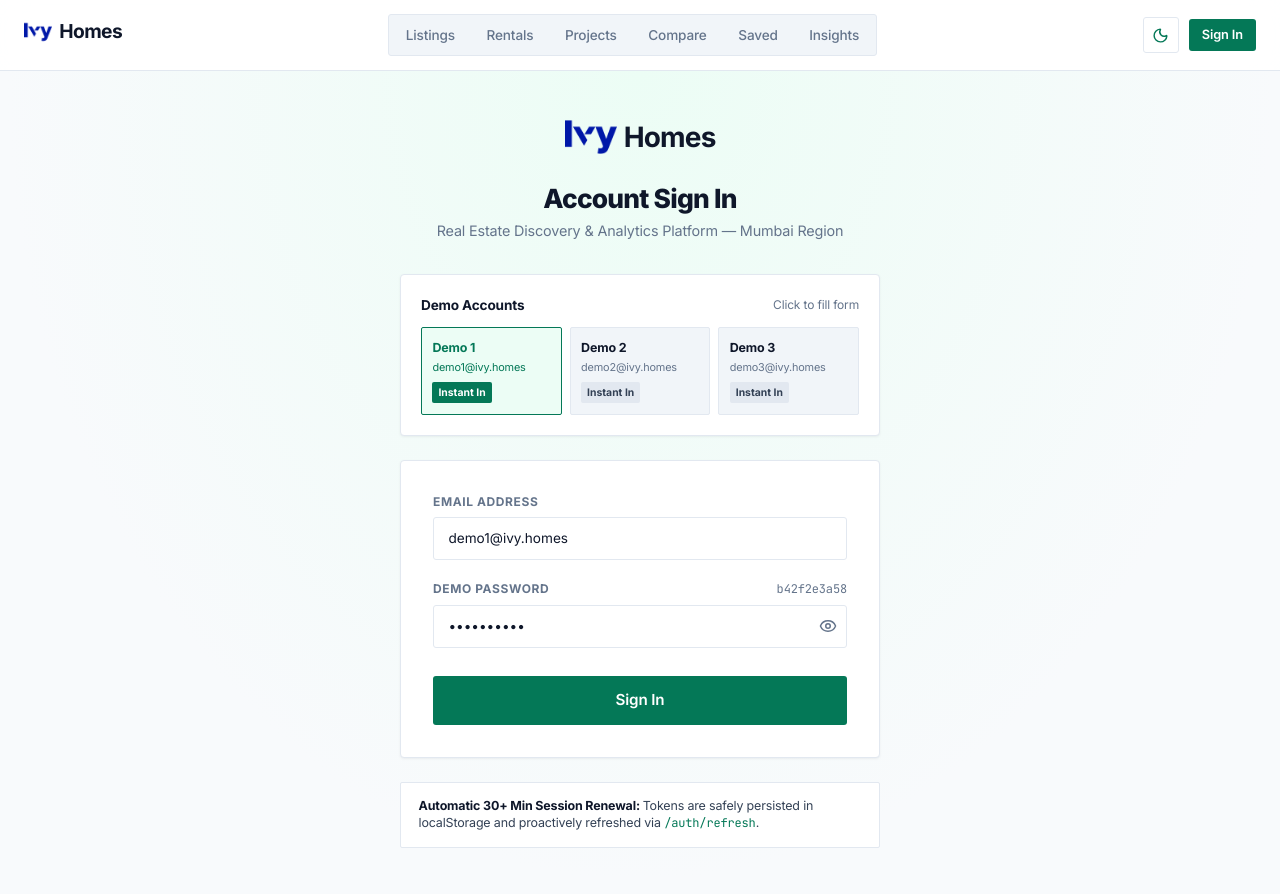
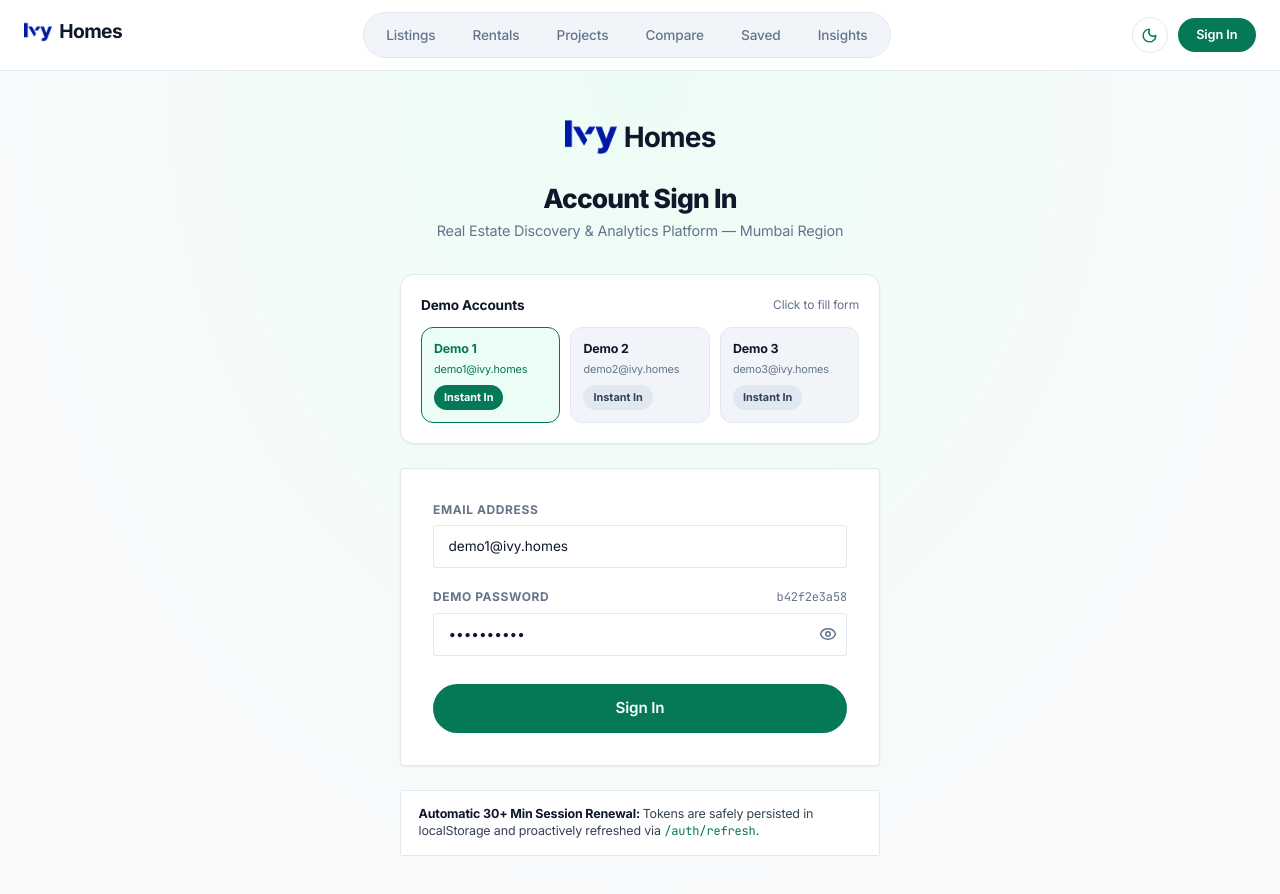
Before and after one commit to SA1024ag/IvyHomestask20234225, a React (Vite) app: page /#/login in a window 1280 px wide. Built offline with nearby package versions, Linux system fonts and the light colour scheme.

Commit message:
feat: make audit counts dynamic ({AUDIT_FINDINGS.length}), round navbar dock, round logout and demo account buttons

```diff
--- a/src/components/Navbar.jsx
+++ b/src/components/Navbar.jsx
@@ -60,10 +60,10 @@ export default function Navbar() {
         <nav style={{
           display: 'none',
           alignItems: 'center',
-          gap: '0.25rem',
+          gap: '0.3rem',
           backgroundColor: 'var(--bg-surface-subtle)',
-          padding: '3px',
-          borderRadius: 'var(--radius-sm)',
+          padding: '4px 6px',
+          borderRadius: '9999px',
           border: '1px solid var(--border-subtle)'
         }} className="desktop-nav">
           {navItems.map((item) => {
@@ -79,8 +79,8 @@ export default function Navbar() {
                   display: 'flex',
                   alignItems: 'center',
                   gap: '0.4rem',
-                  padding: '0.35rem 0.8rem',
-                  borderRadius: 'var(--radius-xs)',
+                  padding: '0.4rem 0.95rem',
+                  borderRadius: '9999px',
                   fontSize: '0.85rem',
                   fontWeight: isActive ? 600 : 500,
                   color: isActive ? 'var(--text-heading)' : 'var(--text-muted)',
@@ -94,10 +94,10 @@ export default function Navbar() {
                 {Boolean(item.badge) && (
                   <span style={{
                     marginLeft: '2px',
-                    padding: '1px 5px',
+                    padding: '2px 7px',
                     fontSize: '0.65rem',
                     fontWeight: 700,
-                    borderRadius: 'var(--radius-xs)',
+                    borderRadius: '9999px',
                     backgroundColor: 'var(--accent-primary)',
                     color: '#ffffff'
                   }}>
@@ -120,7 +120,7 @@ export default function Navbar() {
               width: '36px',
               height: '36px',
               padding: 0,
-              borderRadius: 'var(--radius-sm)',
+              borderRadius: '9999px',
               display: 'flex',
               alignItems: 'center',
               justifyContent: 'center'
@@ -139,8 +139,8 @@ export default function Navbar() {
                 display: 'none',
                 alignItems: 'center',
                 gap: '0.5rem',
-                padding: '0.35rem 0.65rem',
-                borderRadius: 'var(--radius-sm)',
+                padding: '0.35rem 0.85rem',
+                borderRadius: '9999px',
                 backgroundColor: 'var(--bg-surface-subtle)',
                 border: '1px solid var(--border-subtle)',
                 fontSize: '0.78rem',
@@ -149,7 +149,7 @@ export default function Navbar() {
                 <span style={{
                   width: '6px',
                   height: '6px',
-                  borderRadius: '1px',
+                  borderRadius: '9999px',
                   backgroundColor: '#10b981'
                 }} />
                 <span style={{ fontWeight: 600, maxWidth: '140px', overflow: 'hidden', textOverflow: 'ellipsis', whiteSpace: 'nowrap' }}>
@@ -161,12 +161,13 @@ export default function Navbar() {
                 onClick={handleLogout}
                 className="btn btn-secondary btn-sm"
                 title="Sign out of Ivy Homes"
+                style={{ borderRadius: '9999px', padding: '0.4rem 1.05rem' }}
               >
                 <span className="logout-text">Logout</span>
               </button>
             </>
           ) : (
-            <NavLink to="/login" className="btn btn-primary btn-sm">
+            <NavLink to="/login" className="btn btn-primary btn-sm" style={{ borderRadius: '9999px', padding: '0.4rem 1.1rem' }}>
               Sign In
             </NavLink>
           )}
@@ -176,7 +177,7 @@ export default function Navbar() {
             onClick={() => setMobileMenuOpen(!mobileMenuOpen)}
             className="btn btn-secondary btn-sm mobile-toggle"
             aria-label="Toggle navigation menu"
-            style={{ padding: '0.4rem', minWidth: 'auto', display: 'flex' }}
+            style={{ padding: '0.4rem', minWidth: 'auto', display: 'flex', borderRadius: '9999px' }}
           >
             {mobileMenuOpen ? <X size={20} /> : <Menu size={20} />}
           </button>
--- a/src/pages/InsightsPage.jsx
+++ b/src/pages/InsightsPage.jsx
@@ -697,7 +697,7 @@ export default function InsightsPage() {
           </span>
           <span className="badge badge-slate">5,100 Verified Records</span>
           <span className="badge badge-amber">
-            10 Forensic Discoveries Reconciled
+            {AUDIT_FINDINGS.length} Forensic Discoveries Reconciled
           </span>
         </div>
         <h1 className="page-title">Property Insights & Analytics</h1>
@@ -966,12 +966,12 @@ export default function InsightsPage() {
                   alignItems: 'baseline',
                   gap: '6px'
                 }}>
-                  <span>10 / 10</span>
+                  <span>{AUDIT_FINDINGS.length} / {AUDIT_FINDINGS.length}</span>
                   <span style={{ fontSize: '0.9rem', fontWeight: 600, color: '#10b981' }}>Mitigated</span>
                 </div>
 
                 <div style={{ fontSize: '0.8rem', color: 'var(--text-muted)', marginTop: '0.5rem' }}>
-                  4 Catalog Anomalies + 6 API Discrepancies
+                  {catalogCount} Catalog Anomalies + {apiCount} API Discrepancies
                 </div>
               </div>
 
@@ -1206,7 +1206,7 @@ export default function InsightsPage() {
           }}>
             <div>
               <div style={{ fontSize: '1rem', fontWeight: 800, color: 'var(--text-heading)', letterSpacing: '-0.01em' }}>
-                10 Forensic Discovery Answers
+                {FORENSIC_ANSWERS.length} Forensic Discovery Answers
               </div>
               <div style={{ fontSize: '0.78rem', color: 'var(--text-muted)', marginTop: '2px' }}>
                 All answers from <code style={{ fontFamily: 'var(--font-mono)', fontSize: '0.75rem', color: 'var(--accent-text)' }}>submission.json</code> — with explanation &amp; methodology
@@ -1218,7 +1218,7 @@ export default function InsightsPage() {
               className="btn btn-secondary btn-sm"
               style={{ fontWeight: 700 }}
             >
-              {showAnswers ? 'Hide Answers' : 'View All 10 Answers'}
+              {showAnswers ? 'Hide Answers' : `View All ${FORENSIC_ANSWERS.length} Answers`}
             </button>
           </div>
 
@@ -1238,11 +1238,11 @@ export default function InsightsPage() {
                 display: 'flex', alignItems: 'center', justifyContent: 'space-between', gap: '0.75rem',
               }}>
                 <div>
-                  <div style={{ fontWeight: 800, fontSize: '1rem', color: 'var(--text-heading)' }}>All 10 Forensic Question Answers</div>
+                  <div style={{ fontWeight: 800, fontSize: '1rem', color: 'var(--text-heading)' }}>All {FORENSIC_ANSWERS.length} Forensic Question Answers</div>
                   <div style={{ fontSize: '0.78rem', color: 'var(--text-muted)' }}>Methodology, evidence, and verified values from full dataset analysis</div>
                 </div>
                 <span className="badge badge-emerald" style={{ fontSize: '0.72rem' }}>
-                  10 / 10 Answered
+                  {FORENSIC_ANSWERS.length} / {FORENSIC_ANSWERS.length} Answered
                 </span>
               </div>
 
@@ -1333,11 +1333,11 @@ export default function InsightsPage() {
                     Forensic Audit &amp; Platform Discrepancies
                   </h2>
                   <span className="badge badge-emerald" style={{ fontSize: '0.72rem' }}>
-                    10 / 10 Mitigated
+                    {AUDIT_FINDINGS.length} / {AUDIT_FINDINGS.length} Mitigated
                   </span>
                 </div>
                 <p style={{ color: 'var(--text-muted)', fontSize: '0.85rem', marginTop: '0.3rem' }}>
-                  Reconciliation of the 10 verified discrepancies discovered between API documentation and live server behavior, with active client defenses.
+                  Reconciliation of the {AUDIT_FINDINGS.length} verified discrepancies discovered between API documentation and live server behavior, with active client defenses.
                 </p>
               </div>
 
--- a/src/pages/LoginPage.jsx
+++ b/src/pages/LoginPage.jsx
@@ -151,7 +151,8 @@ export default function LoginPage() {
         {/* Quick Demo Fill Grid */}
         <div className="ivy-card" style={{
           marginBottom: '1.5rem',
-          padding: '1.25rem'
+          padding: '1.25rem',
+          borderRadius: '0.85rem'
         }}>
           <div style={{
             display: 'flex',
@@ -167,7 +168,7 @@ export default function LoginPage() {
             </span>
           </div>
 
-          <div style={{ display: 'grid', gridTemplateColumns: 'repeat(3, 1fr)', gap: '0.5rem' }}>
+          <div style={{ display: 'grid', gridTemplateColumns: 'repeat(3, 1fr)', gap: '0.65rem' }}>
             {DEMO_ACCOUNTS.map((acc) => {
               const isSelected = activeDemoId === acc.id;
               return (
@@ -178,8 +179,8 @@ export default function LoginPage() {
                     display: 'flex',
                     flexDirection: 'column',
                     justifyContent: 'space-between',
-                    padding: '0.65rem',
-                    borderRadius: 'var(--radius-xs)',
+                    padding: '0.75rem',
+                    borderRadius: '0.75rem',
                     border: isSelected ? '1.5px solid var(--accent-primary)' : '1px solid var(--border-subtle)',
                     backgroundColor: isSelected ? 'var(--accent-subtle)' : 'var(--bg-surface-subtle)',
                     cursor: 'pointer',
@@ -219,18 +220,19 @@ export default function LoginPage() {
                     }}
                     disabled={isLoading}
                     style={{
-                      marginTop: '6px',
-                      padding: '3px 6px',
-                      fontSize: '0.65rem',
+                      marginTop: '8px',
+                      padding: '4px 10px',
+                      fontSize: '0.68rem',
                       fontWeight: 700,
-                      borderRadius: 'var(--radius-xs)',
+                      borderRadius: '9999px',
                       border: 'none',
                       backgroundColor: isSelected ? 'var(--accent-primary)' : 'var(--bg-surface-hover)',
                       color: isSelected ? '#ffffff' : 'var(--text-body)',
                       cursor: isLoading ? 'not-allowed' : 'pointer',
                       display: 'inline-flex',
                       alignItems: 'center',
-                      width: 'fit-content'
+                      width: 'fit-content',
+                      transition: 'all 0.15s ease'
                     }}
                     title={`Instant 1-click sign in as ${acc.email}`}
                   >
@@ -344,7 +346,8 @@ export default function LoginPage() {
                 width: '100%',
                 padding: '0.75rem',
                 fontSize: '0.95rem',
-                marginTop: '0.5rem'
+                marginTop: '0.5rem',
+                borderRadius: '9999px'
               }}
             >
               {isLoading ? (
```
